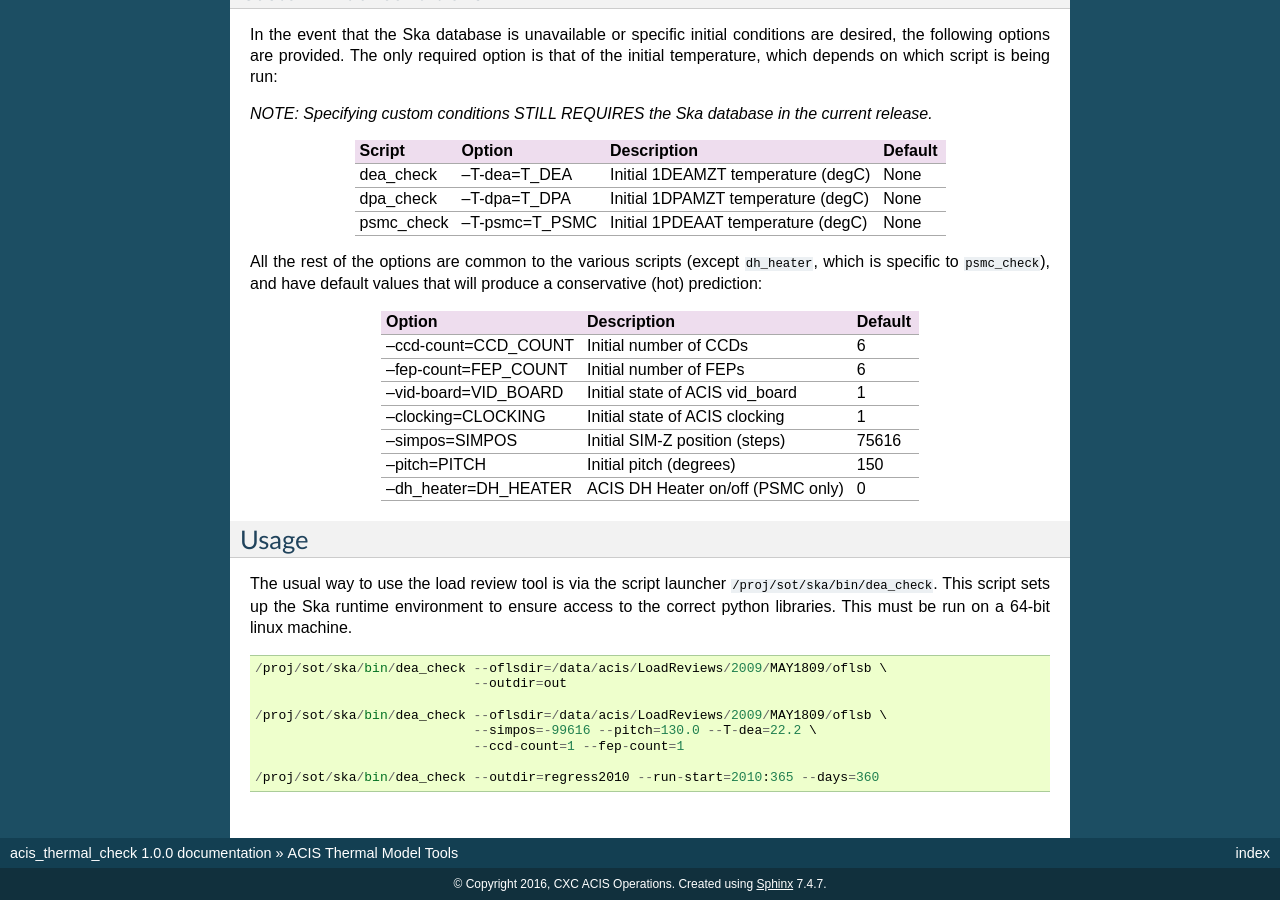
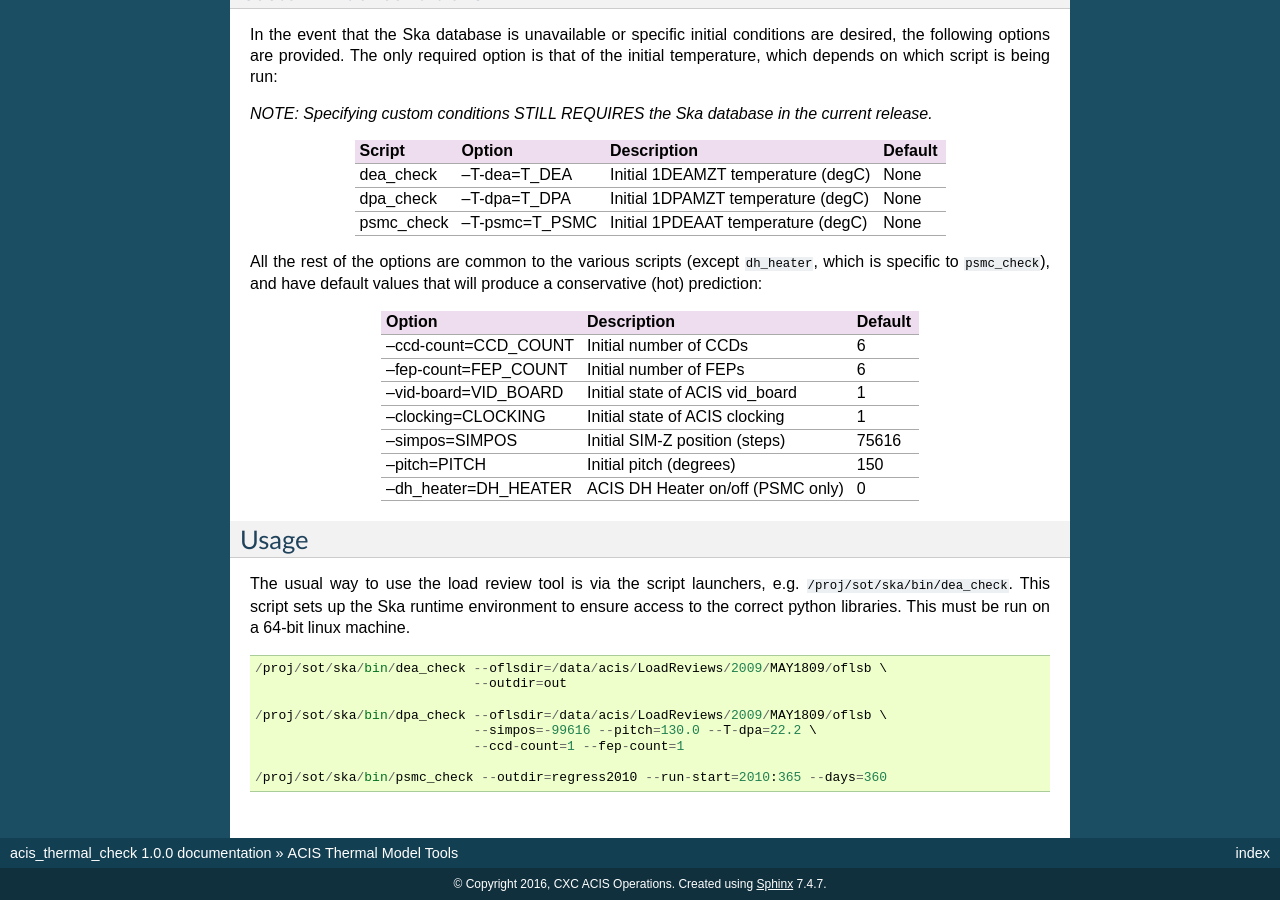
Before and after one commit to sot/acis_thermal_check, a Sphinx documentation site: the page built from doc/index.rst, in a window 1280 px wide and 900 px high, scrolled down 1003 px. Built offline with Sphinx 7.4.7, drawn with Linux system fonts in a browser that asks for light colours.

Commit message:
Make this more general.

```diff
--- a/doc/index.rst
+++ b/doc/index.rst
@@ -91,7 +91,7 @@ Option                    Description                          Default
 Usage
 -----
 
-The usual way to use the load review tool is via the script launcher
+The usual way to use the load review tool is via the script launchers, e.g.
 ``/proj/sot/ska/bin/dea_check``.  This script sets up the Ska runtime
 environment to ensure access to the correct python libraries.  This must be run
 on a 64-bit linux machine.
@@ -101,8 +101,8 @@ on a 64-bit linux machine.
   /proj/sot/ska/bin/dea_check --oflsdir=/data/acis/LoadReviews/2009/MAY1809/oflsb \
                               --outdir=out
 
-  /proj/sot/ska/bin/dea_check --oflsdir=/data/acis/LoadReviews/2009/MAY1809/oflsb \
-                              --simpos=-99616 --pitch=130.0 --T-dea=22.2 \
+  /proj/sot/ska/bin/dpa_check --oflsdir=/data/acis/LoadReviews/2009/MAY1809/oflsb \
+                              --simpos=-99616 --pitch=130.0 --T-dpa=22.2 \
                               --ccd-count=1 --fep-count=1
 
-  /proj/sot/ska/bin/dea_check --outdir=regress2010 --run-start=2010:365 --days=360
+  /proj/sot/ska/bin/psmc_check --outdir=regress2010 --run-start=2010:365 --days=360
```
